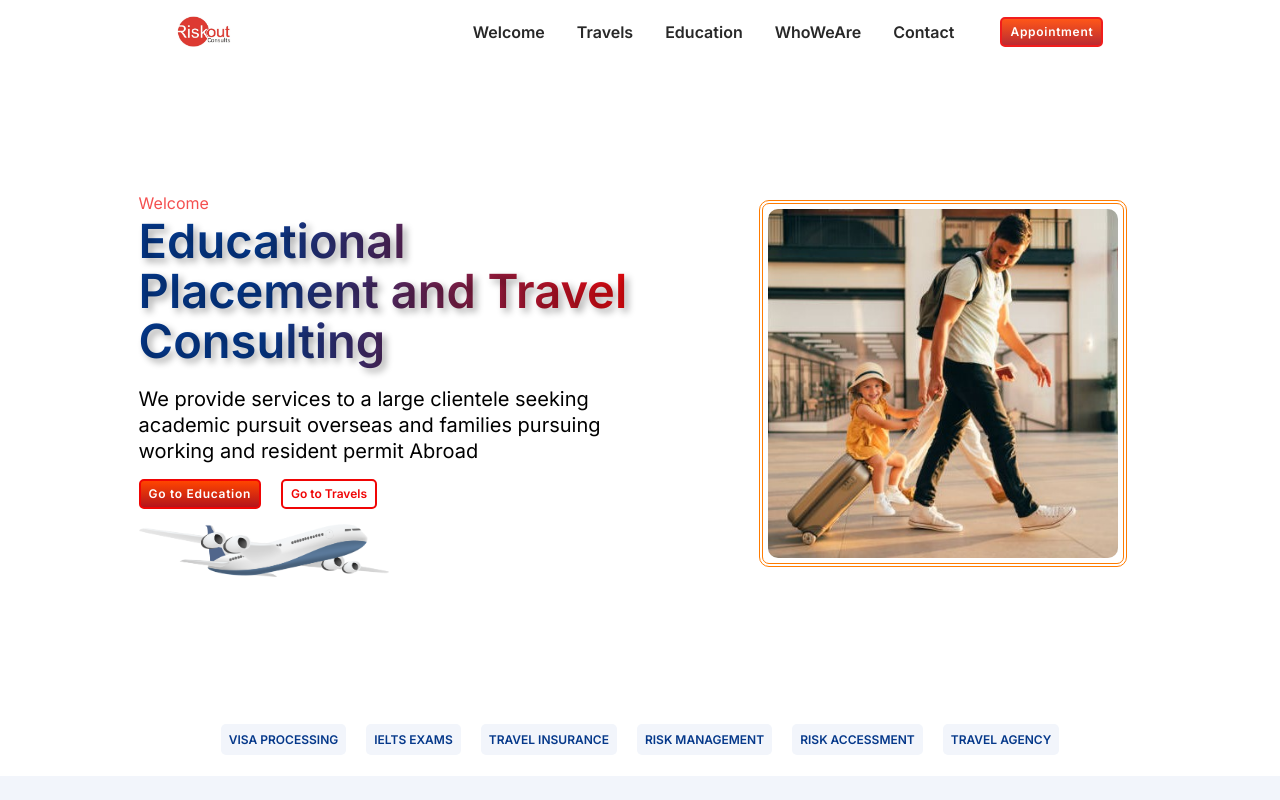
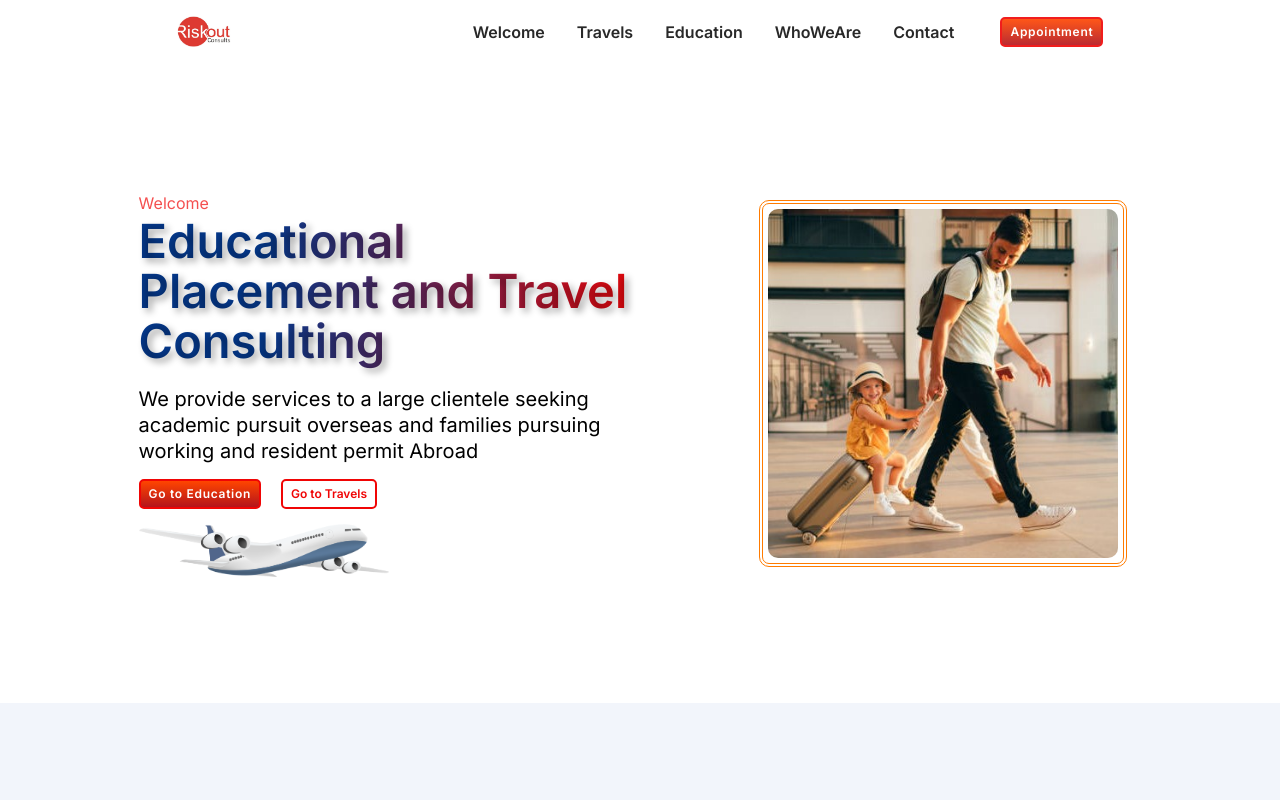
Before and after one commit to VictorKingsHub/consults, a Next.js app: page / in a window 1280 px wide. Shown: the top 800 px of the page. Built offline with nearby package versions, Linux system fonts and the light colour scheme.

Commit message:
home resolution

```diff
--- a/app/page.tsx
+++ b/app/page.tsx
@@ -13,7 +13,7 @@ export default function Home() {
 
       <WelcomeHero />
 
-      <IconSection />
+      {/* <IconSection /> */}
 
       <CentralText
         title={"Get the most satisfying services"}
```
